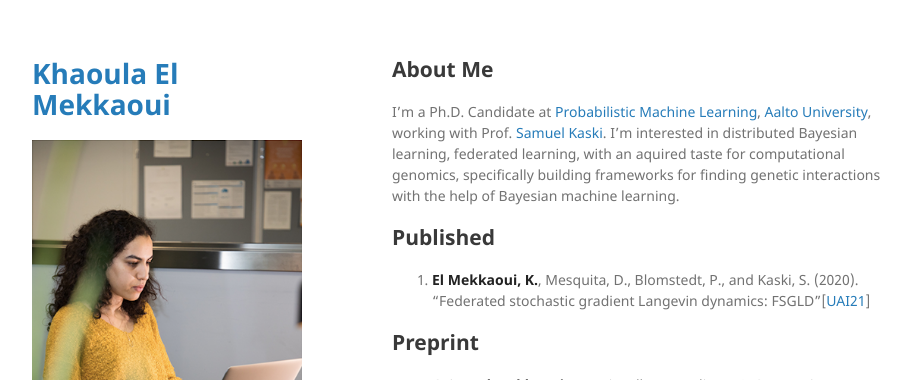
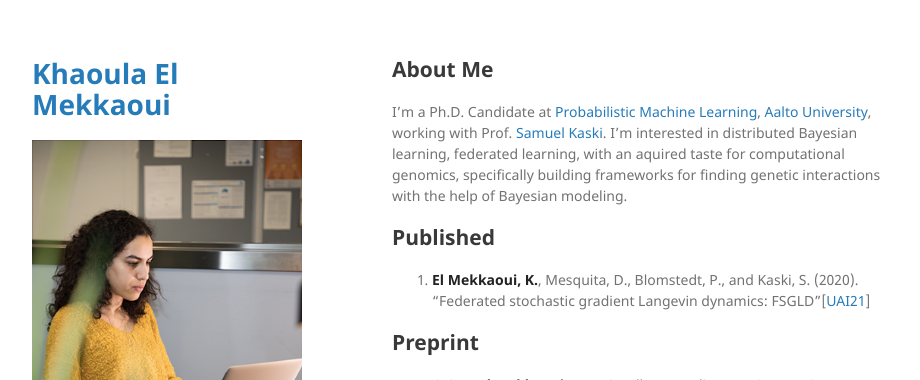
Before and after one commit to Mekkhaoula/khaoula-el-mekkaoui.github.io, a Jekyll site: the page built from index.md, in a window 1280 px wide and 1344 px high. Shown: the top 380 px of the window, without its empty margins (178-1098 px from the left). Built offline with Jekyll 4.4.1, drawn with Linux system fonts in a browser that asks for light colours; the repository's description, which GitHub fills in, is left out; our own code applies the rules of GitHub Pages for plain Markdown files.

Commit message:
Update index.md

```diff
--- a/index.md
+++ b/index.md
@@ -3,7 +3,7 @@ layout: default
 ---
 
 ## About Me
- I'm a Ph.D. Candidate at [Probabilistic Machine Learning](https://research.cs.aalto.fi/pml/), [Aalto University](http://www.aalto.fi/en/), working with Prof. [Samuel Kaski](https://people.aalto.fi/samuel.kaski). I'm interested in distributed Bayesian learning, federated learning, with an aquired taste for computational genomics, specifically building frameworks for finding genetic interactions with the help of Bayesian machine learning.
+ I'm a Ph.D. Candidate at [Probabilistic Machine Learning](https://research.cs.aalto.fi/pml/), [Aalto University](http://www.aalto.fi/en/), working with Prof. [Samuel Kaski](https://people.aalto.fi/samuel.kaski). I'm interested in distributed Bayesian learning, federated learning, with an aquired taste for computational genomics, specifically building frameworks for finding genetic interactions with the help of Bayesian modeling.
 
 <!-- More about me [here](./more_about_me.html). -->
 
```
